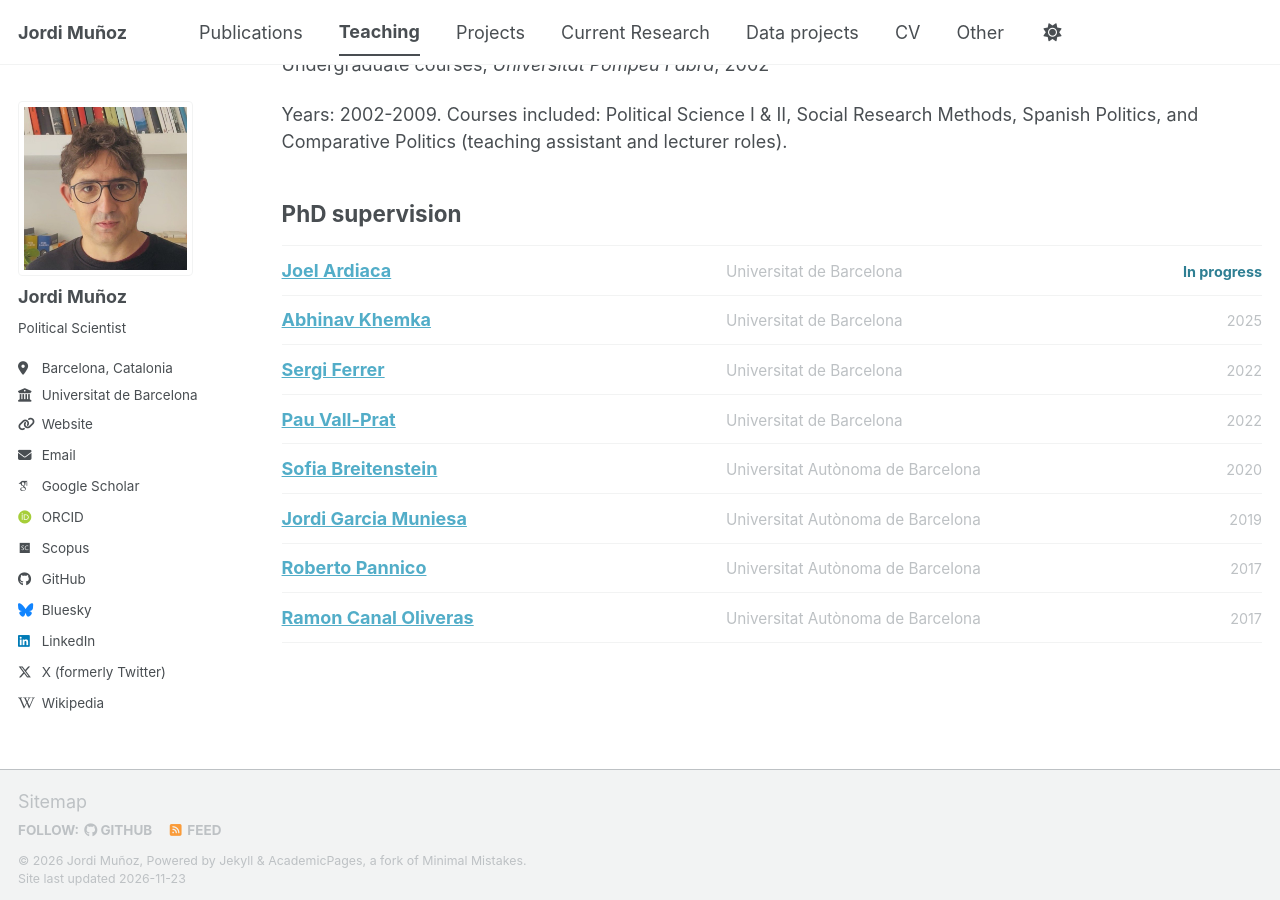
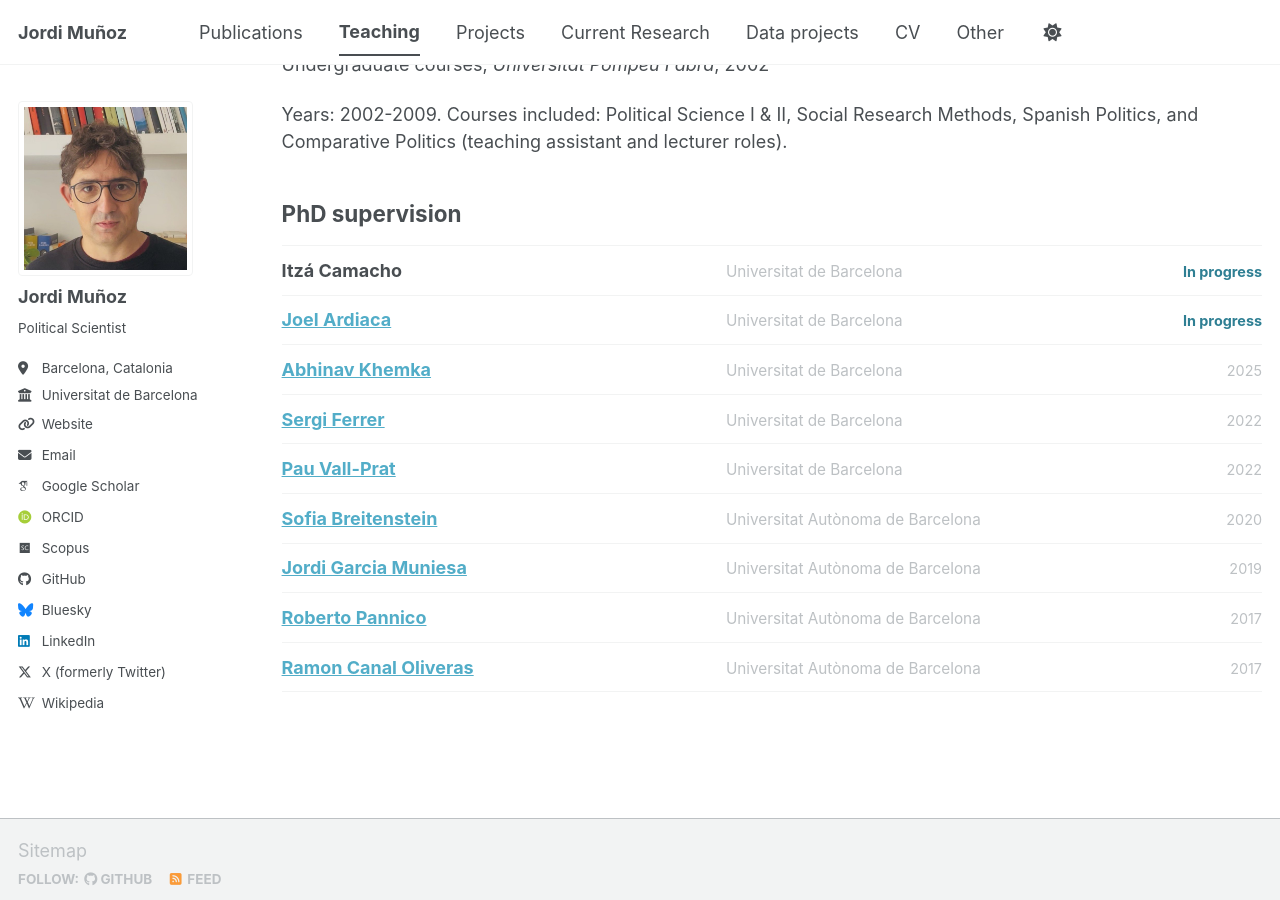
Before and after one commit to jordi-munoz/jordi-munoz.github.io, a Jekyll site: the page built from _pages/teaching.html, in a window 1280 px wide and 900 px high, scrolled down 937 px. Built offline with Jekyll 4.4.1, drawn with Linux system fonts in a browser that asks for light colours; some web fonts are replaced; a script bundle is joined from its source files by our own code; library files that are not in the unit come from our copies.

Commit message:
feat: add Itzá Camacho as in-progress PhD student
Co-Authored-By: Claude Opus 5.5 <noreply@anthropic.com>

```diff
--- a/_data/phd_students.yml
+++ b/_data/phd_students.yml
@@ -1,5 +1,8 @@
 # PhD students supervised (shown on the Teaching page, newest first).
 # year: year the PhD was defended; leave empty while in progress.
+- name: "Itzá Camacho"
+  university: "Universitat de Barcelona"
+  year:
 - name: "Joel Ardiaca"
   university: "Universitat de Barcelona"
   year:
```
